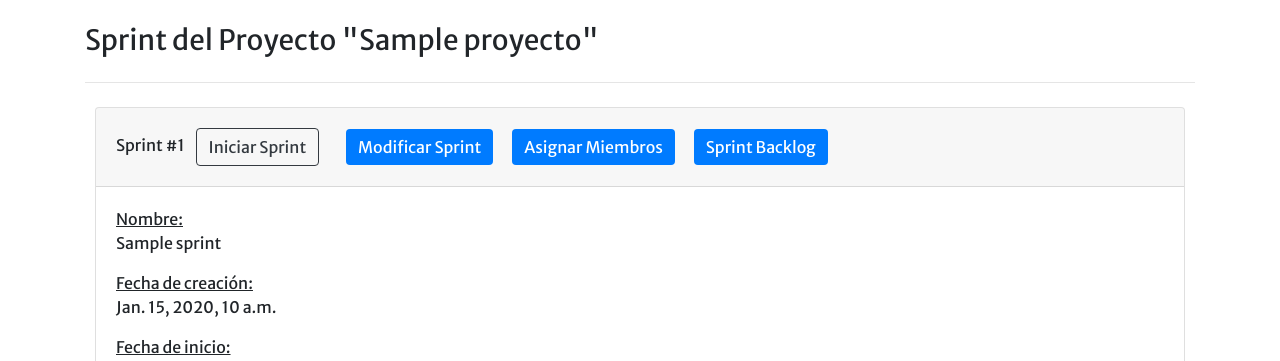
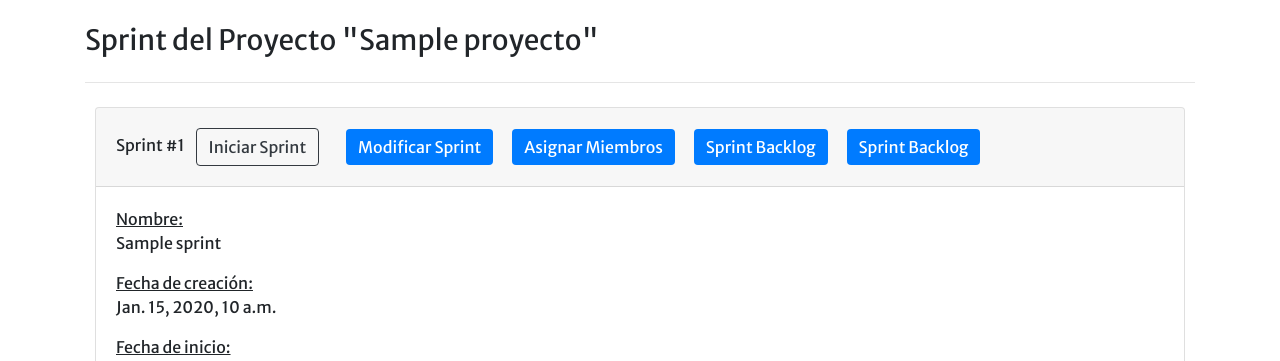
Before and after one commit to ararolon/GestorDeProyectosAgiles_repo, a Django app: page /listarSprint/1 in a window 1280 px wide. Shown: the part 56-417 px from the top of the page. Run offline with Django 4.2, Linux system fonts and the light colour scheme; tables that the repository leaves empty hold one stand-in row (values such as "Sample post"); some libraries are stand-ins or nearby versions.

Commit message:
Mejoras en botones

```diff
--- a/Sprint/templates/Sprint/listarSprint.html
+++ b/Sprint/templates/Sprint/listarSprint.html
@@ -31,6 +31,9 @@
                             <a href="{% url 'asignarMiembroSprint' sprint.id %}" class="btn btn-primary ml-3 bg-color-danger border-0">Asignar Miembros</a>
                             {% endif %}
                             <a href="{% url 'sprintbacklog' sprint.id  %}" class="btn btn-primary ml-3 bg-color-danger border-0">Sprint Backlog</a>
+                        {% if not proyecto.scrumMaster == request.user %}
+                            <a href="{% url 'sprintbacklog' sprint.id  %}" class="btn btn-primary ml-3 bg-color-danger border-0">Sprint Backlog</a>
+                        {% endif %}
                         </div>
 
                         <div class="card-body row">
```
